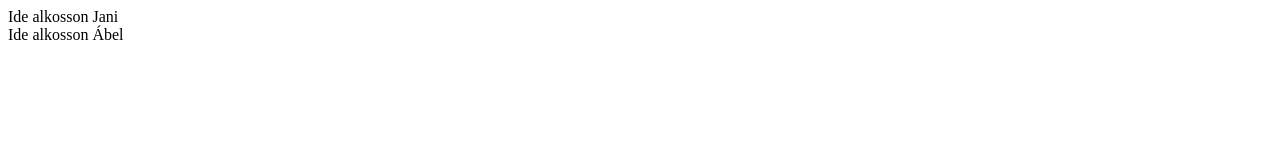
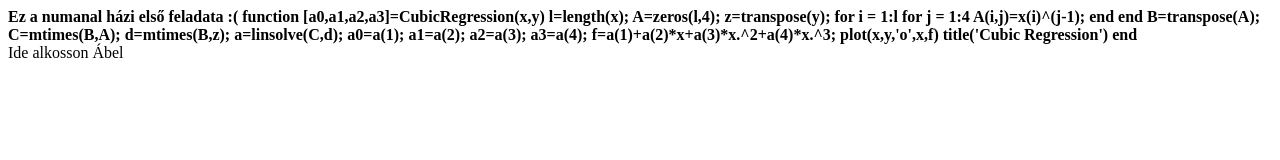
Before and after one commit to realertelmiseg/hacktober-jani-abel, a plain HTML site: page index.html in a window 1280 px wide. Drawn offline with Linux system fonts and the light colour scheme.

Commit message:
hali tettem bele meglepit

```diff
--- a/index.html
+++ b/index.html
@@ -7,7 +7,31 @@
 </head>
 <body>
     <div>
-        Ide alkosson Jani
+    <strong>
+    Ez a numanal házi első feladata :(
+        function [a0,a1,a2,a3]=CubicRegression(x,y)
+        l=length(x);
+        A=zeros(l,4);
+        z=transpose(y);
+        for i = 1:l
+            for j = 1:4
+                A(i,j)=x(i)^(j-1);
+            end
+        end
+        B=transpose(A);
+        C=mtimes(B,A);
+        d=mtimes(B,z);
+        a=linsolve(C,d);
+        a0=a(1);
+        a1=a(2);
+        a2=a(3);
+        a3=a(4);
+        f=a(1)+a(2)*x+a(3)*x.^2+a(4)*x.^3;
+        plot(x,y,'o',x,f)
+        title('Cubic Regression')
+
+        end
+    </strong>
     </div>
     <div>
         Ide alkosson Ábel
```
